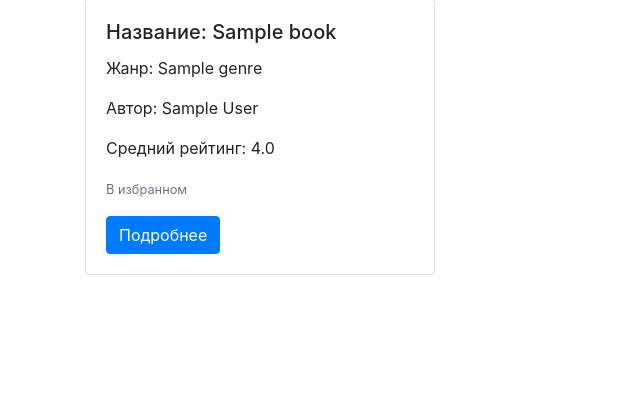
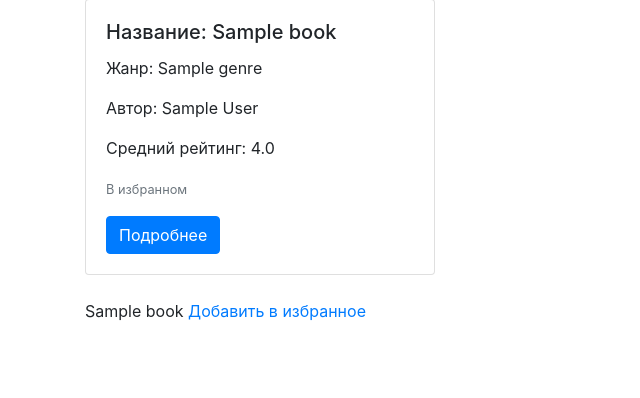
Before and after one commit to almazuulu/BookCatalogue, a Django app: page / in a window 1280 px wide. Shown: the part 262-660 px from the top of the page, without its empty margins (0-640 px from the left). Run offline with Django 4.2, Linux system fonts and the light colour scheme; tables that the repository leaves empty hold one stand-in row (values such as "Sample post"); some libraries are stand-ins or nearby versions.

Commit message:
Favorited books

```diff
--- a/bookcatalogue/book/models.py
+++ b/bookcatalogue/book/models.py
@@ -1,6 +1,7 @@
 import uuid
 from django.db import models
 from users.models import BookUser
+from django.contrib.auth.models import User
 
 class Author(models.Model):
     id = models.UUIDField(primary_key=True, default=uuid.uuid4, editable=False)
@@ -47,3 +48,12 @@ class Review(models.Model):
 
     def __str__(self) -> str:
         return f'Rating for {self.book}'
+
+
+class FavoriteBook(models.Model):
+    user = models.ForeignKey(User, on_delete=models.CASCADE)  # Используем стандартную модель пользователя Django
+    book = models.ForeignKey(Book, on_delete=models.CASCADE)
+    added_on = models.DateTimeField(auto_now_add=True)
+
+    class Meta:
+        unique_together = ['user', 'book']
--- a/bookcatalogue/book/templates/book/index.html
+++ b/bookcatalogue/book/templates/book/index.html
@@ -54,4 +54,16 @@
     {% endfor %}
 
 </div>
+
+{% for book in books %}
+    <div>
+        {{ book.title }}
+        {% if book.is_favorite %}
+            <span>В избранном</span>
+            <a href="{% url 'remove_from_favorites' book.id %}">Удалить из избранного</a>
+        {% else %}
+            <a href="{% url 'add_to_favorites' book.id %}">Добавить в избранное</a>
+        {% endif %}
+    </div>
+{% endfor %}
 {% endblock %}
--- a/bookcatalogue/book/urls.py
+++ b/bookcatalogue/book/urls.py
@@ -4,4 +4,6 @@ from . import views
 urlpatterns = [
     path('', views.BookListView.as_view(), name='home'),
     path('book/<uuid:pk>/', views.BookDetailView.as_view(), name='book_detail'),
+    path('book/<uuid:book_id>/add_to_favorites/', views.add_to_favorites, name='add_to_favorites'),
+    path('book/<uuid:book_id>/remove_from_favorites/', views.remove_from_favorites, name='remove_from_favorites'),
 ]
--- a/bookcatalogue/book/views.py
+++ b/bookcatalogue/book/views.py
@@ -1,6 +1,11 @@
 from django.db.models import Q
 from django.views import generic
-from .models import Book, Genre, Author
+from .models import Book, Genre, Author, FavoriteBook
+from django.http import JsonResponse, HttpResponseForbidden
+from django.shortcuts import get_object_or_404
+from django.views.decorators.http import require_POST
+from django.contrib.auth.decorators import login_required
+
 
 class BookListView(generic.ListView):
     model = Book
@@ -27,6 +32,12 @@ class BookListView(generic.ListView):
         if date_to:
             queryset = queryset.filter(publish_date__lte=date_to)
 
+        # Если пользователь авторизован, добавляем информацию о избранном
+        if self.request.user.is_authenticated:
+            favorite_books = set(FavoriteBook.objects.filter(user=self.request.user).values_list('book_id', flat=True))
+            for book in queryset:
+                book.is_favorite = book.id in favorite_books
+
         return queryset
 
     def get_context_data(self, **kwargs):
@@ -39,3 +50,30 @@ class BookListView(generic.ListView):
 class BookDetailView(generic.DetailView):
     model = Book
     template_name = 'book/book_detail.html'
+
+
+
+
+@login_required
+@require_POST
+def add_to_favorites(request, book_id):
+    book = get_object_or_404(Book, pk=book_id)
+    favorite, created = FavoriteBook.objects.get_or_create(user=request.user, book=book)
+
+    if created:
+        return JsonResponse({'status': 'added', 'message': 'Книга добавлена в избранное'})
+    else:
+        return JsonResponse({'status': 'already_added', 'message': 'Книга уже в избранном'})
+
+
+@login_required
+@require_POST
+def remove_from_favorites(request, book_id):
+    book = get_object_or_404(Book, pk=book_id)
+    favorite = FavoriteBook.objects.filter(user=request.user, book=book).first()
+
+    if favorite:
+        favorite.delete()
+        return JsonResponse({'status': 'removed', 'message': 'Книга удалена из избранного'})
+    else:
+        return JsonResponse({'status': 'not_found', 'message': 'Книга не найдена в избранном'})
--- a/bookcatalogue/bookcatalogue/settings.py
+++ b/bookcatalogue/bookcatalogue/settings.py
@@ -148,7 +148,7 @@ DEFAULT_AUTO_FIELD = 'django.db.models.BigAutoField'
 # ACCOUNT_UNIQUE_EMAIL = True
 # ACCOUNT_EMAIL_VERIFICATION = 'none'
 
-AUTH_USER_MODEL = 'users.BookUser'
+# AUTH_USER_MODEL = 'book.BookUser'
 
 AUTHENTICATION_BACKENDS = [
     'users.backends.EmailBackend',  # замените "users" на имя вашего приложения, если оно отличается
--- a/bookcatalogue/users/forms.py
+++ b/bookcatalogue/users/forms.py
@@ -47,7 +47,7 @@ class RegistrationForm(forms.ModelForm):
 
     class Meta:
         model = BookUser
-        fields = ['username', 'email', 'password1', 'password2']
+        fields = ['email', 'password1', 'password2']
 
     def __init__(self, *args, **kwargs):
         super().__init__(*args, **kwargs)
```
Also changed, not shown: bookcatalogue/users/templates/users/login.html (+4 -11 lines), bookcatalogue/book/migrations/0004_favoritebook.py (added), bookcatalogue/book/migrations/0005_alter_favoritebook_user.py (added), 1 other file.
